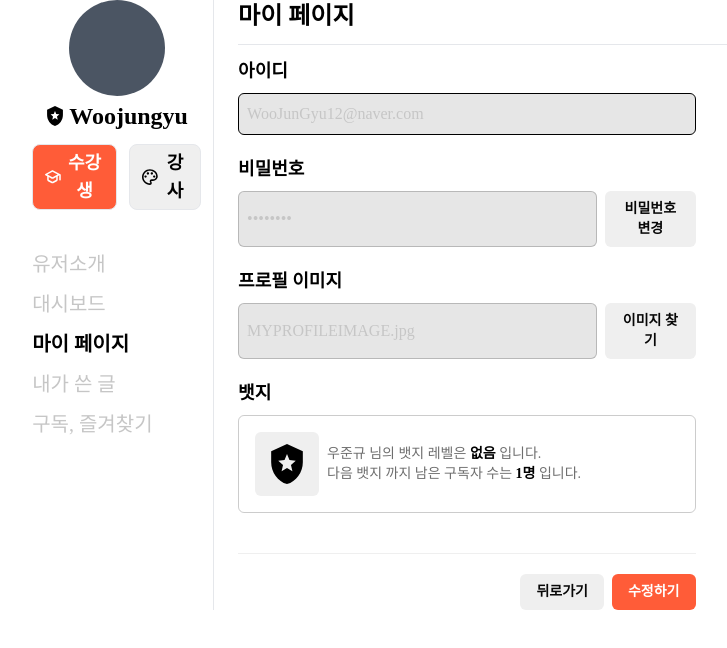
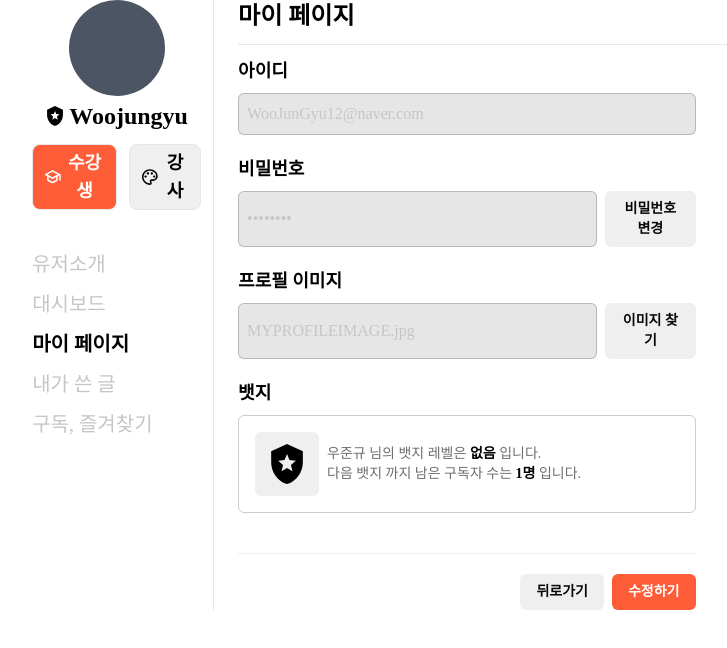
Before and after one commit to dnwnsrb11/grimtalk, a React (Vite) app: page /mypage in a window 1280 px wide. Both pictures are taken after a click on the button "마이 페이지". Shown: the top 648 px of the page, without its empty margins (153-880 px from the left). Built offline with nearby package versions, Linux system fonts and the light colour scheme; a web font is replaced by a local one.

Commit message:
fix: className 잘못 적용된 부분 수정

```diff
--- a/src/components/mypage/MemberSettingsSection.jsx
+++ b/src/components/mypage/MemberSettingsSection.jsx
@@ -51,7 +51,7 @@ export const MemberSettingsSection = () => {
         <input
           type="email"
           disabled
-          className="bo rder-opacity-20 rounded-md border border-[#000000] bg-[#E6E6E6] p-2 text-[#C6C6C6]"
+          className="rounded-md border border-[#000000] border-opacity-20 bg-[#E6E6E6] p-2 text-[#C6C6C6]"
           value={memberId}
         />
       </div>
```
